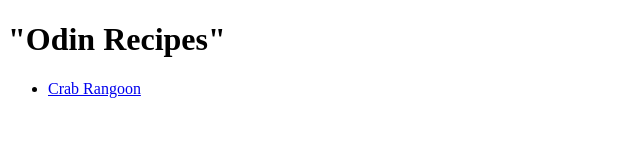
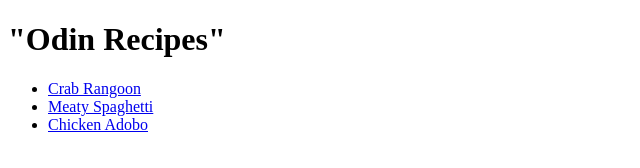
Before and after one commit to QQArrieta/odin-recipes, a plain HTML site: page index.html in a window 1280 px wide. Shown: the whole page, without its empty margins (0-640 px from the left). Drawn offline with Linux system fonts and the light colour scheme.

Commit message:
Add link to chicken adobo recipe

```diff
--- a/index.html
+++ b/index.html
@@ -10,6 +10,8 @@
     <h1>"Odin Recipes"</h1>
     <ul>
         <li><a href="./recipes/crab-rangoon.html">Crab Rangoon</a></li>
+        <li><a href="./recipes/meaty-spaghetti.html">Meaty Spaghetti</a></li>
+        <li><a href="./recipes/chicken-adobo.html">Chicken Adobo</a></li>
     </ul>
 </body>
 </html>
```
